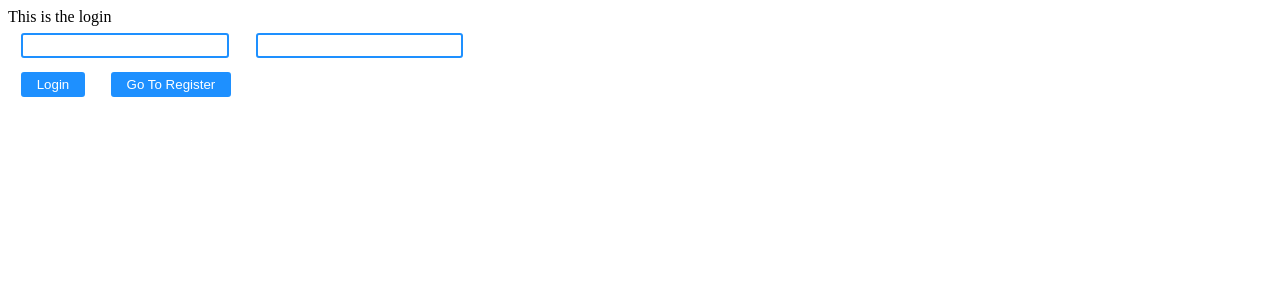
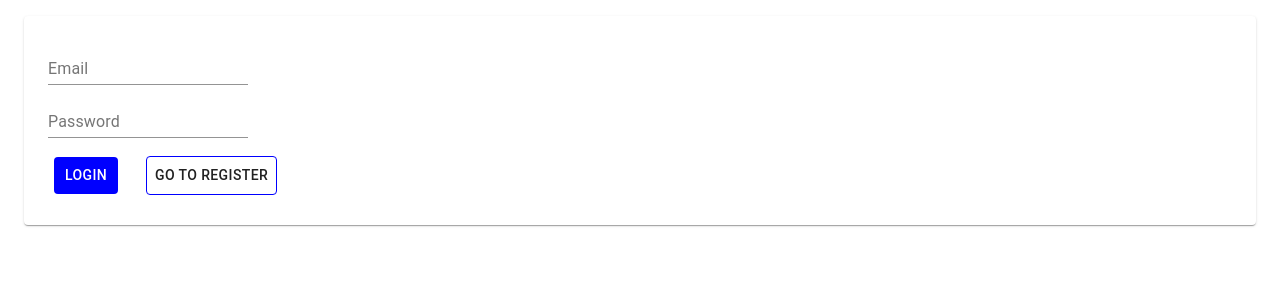
Before and after one commit to LordKriegan/kultofkuriboh, a React (Create React App) app in the folder client/: page / in a window 1280 px wide. Shown: the top 300 px of the page. Built offline with nearby package versions, Linux system fonts and the light colour scheme.

Commit message:
feat: add material ui, remove styled-components

```diff
--- a/client/package.json
+++ b/client/package.json
@@ -4,12 +4,13 @@
   "private": true,
   "proxy": "http://localhost:3000",
   "dependencies": {
+    "@material-ui/core": "^4.2.0",
+    "@material-ui/icons": "^4.2.1",
     "axios": "^0.19.0",
     "react": "^16.8.6",
     "react-dom": "^16.8.6",
     "react-router-dom": "^5.0.1",
-    "react-scripts": "3.0.1",
-    "styled-components": "^4.3.2"
+    "react-scripts": "3.0.1"
   },
   "scripts": {
     "start": "react-scripts start",
--- a/client/src/components/Button/index.js
+++ b/client/src/components/Button/index.js
@@ -1,28 +1,12 @@
-import styled, { css } from "styled-components"
+import React from "react"
+import Button from "@material-ui/core/Button"
+import styles from "./styles"
 
-export default styled.button`
-  background: transparent;
-  border-radius: 3px;
-  border: 2px solid dodgerblue;
-  color: dodgerblue;
-  margin: 0.5em 1em;
-  padding: 0.25em 1em;
-
-  ${props =>
-    props.primary
-      ? css`
-          background: dodgerblue;
-          color: white;
-        `
-      : props.secondary
-      ? css`
-          background: green;
-          color: white;
-        `
-      : props.danger
-      ? css`
-          background: red;
-          color: white;
-        `
-      : ""}
-`
+export default ({ text, onClick, type }) => {
+  const classes = styles()
+  return (
+    <Button className={`${classes.button} ${classes[type]}`} onClick={onClick}>
+      {text}
+    </Button>
+  )
+}
--- /dev/null
+++ b/client/src/components/Button/styles.js
@@ -0,0 +1,17 @@
+import { makeStyles, createStyles } from "@material-ui/core/styles"
+
+export default makeStyles(theme =>
+  createStyles({
+    button: {
+      margin: "1em",
+    },
+    primary: {
+      backgroundColor: "blue",
+      color: "white",
+    },
+    outlined: {
+      backgroundColor: "transparent",
+      border: "1px solid blue",
+    },
+  }),
+)
--- /dev/null
+++ b/client/src/components/Card/index.js
@@ -0,0 +1,8 @@
+import React from "react"
+import Card from "@material-ui/core/Card"
+import styles from "./styles"
+
+export default ({ children }) => {
+  const classes = styles()
+  return <Card className={classes.card}>{children}</Card>
+}
--- /dev/null
+++ b/client/src/components/Card/styles.js
@@ -0,0 +1,10 @@
+import { makeStyles, createStyles } from "@material-ui/core/styles"
+
+export default makeStyles(theme =>
+  createStyles({
+    card: {
+      margin: "1em",
+      padding: "1em",
+    },
+  }),
+)
--- a/client/src/components/Input/index.js
+++ b/client/src/components/Input/index.js
@@ -1,21 +1,8 @@
-import styled, { css } from "styled-components"
+import React from "react"
+import TextField from "@material-ui/core/TextField"
+import styles from "./styles"
 
-export default styled.input`
-  border-radius: 3px;
-  border: 2px solid dodgerblue;
-  margin: 0.5em 1em;
-  padding: 0.25em 1em;
-
-  ${props =>
-    props.primary
-      ? css`
-          background: dodgerblue;
-          color: white;
-        `
-      : props.error
-      ? css`
-          background: red;
-          color: white;
-        `
-      : ""}
-`
+export default ({ id, label }) => {
+  const classes = styles()
+  return <TextField className={classes.textField} id={id} label={label} margin="dense" />
+}
--- /dev/null
+++ b/client/src/components/Input/styles.js
@@ -0,0 +1,12 @@
+import { makeStyles, createStyles } from "@material-ui/core/styles"
+
+export default makeStyles(theme =>
+  createStyles({
+    textField: {
+      display: "block",
+      marginLeft: theme.spacing(1),
+      marginRight: theme.spacing(1),
+      width: 200,
+    },
+  }),
+)
--- a/client/src/components/index.js
+++ b/client/src/components/index.js
@@ -1,2 +1,3 @@
 export { default as Button } from "./Button"
+export { default as Card } from "./Card"
 export { default as Input } from "./Input"
--- a/client/src/screens/Auth/index.js
+++ b/client/src/screens/Auth/index.js
@@ -1,6 +1,5 @@
-import React, { useEffect, useState } from "react"
-// import { User } from "../../api"
-import { Button, Input } from "../../components"
+import React, { useState } from "react"
+import { Button, Card, Input } from "../../components"
 
 export default function Auth({ location }) {
   const [register, toggleRegister] = useState(false)
@@ -14,35 +13,29 @@ export default function Auth({ location }) {
     setAuthFields({ [id]: value })
   }
 
-  // const RegisterUser = () => User.register({ email, name, password })
-
   const Login = (
     <div>
-      <div>This is the login</div>
-      <Input id="email" onChange={updateAuthFields} value={email} />
-      <Input id="password" onChange={updateAuthFields} value={password} />
-      <div>
-        <Button primary onClick={() => toggleRegister(!register)}>
-          Login
-        </Button>
-        <Button primary onClick={() => toggleRegister(!register)}>
-          Go To Register
-        </Button>
-      </div>
+      <Card>
+        <Input id="email" onChange={updateAuthFields} value={email} label="Email" />
+        <Input id="password" onChange={updateAuthFields} value={password} label="Password" />
+        <div>
+          <Button onClick={() => toggleRegister(!register)} text="Login" type="primary" />
+          <Button onClick={() => toggleRegister(!register)} text="Go To Register" type="outlined" />
+        </div>
+      </Card>
     </div>
   )
   const Register = (
     <div>
-      <div>This is the register</div>
-      <Input id="email" onChange={updateAuthFields} value={email} />
-      <Input id="name" onChange={updateAuthFields} value={name} />
-      <Input id="password" onChange={updateAuthFields} value={password} />
-      <div>
-        <Button primary>Register</Button>
-        <Button primary onClick={() => toggleRegister(!register)}>
-          Go To Login
-        </Button>
-      </div>
+      <Card>
+        <Input id="email" onChange={updateAuthFields} value={email} label="Email" />
+        <Input id="name" onChange={updateAuthFields} value={name} label="Name" />
+        <Input id="password" onChange={updateAuthFields} value={password} label="Password" />
+        <div>
+          <Button text="Register" type="primary" />
+          <Button onClick={() => toggleRegister(!register)} text="Go to Login" type="outlined" />
+        </div>
+      </Card>
     </div>
   )
 
```
